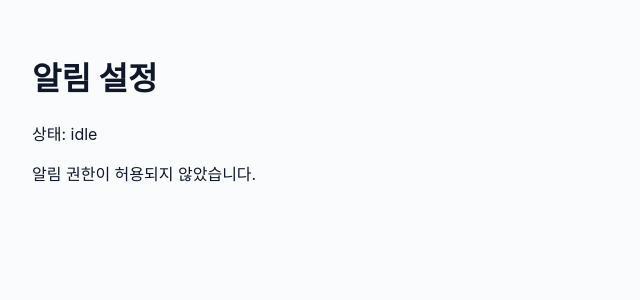
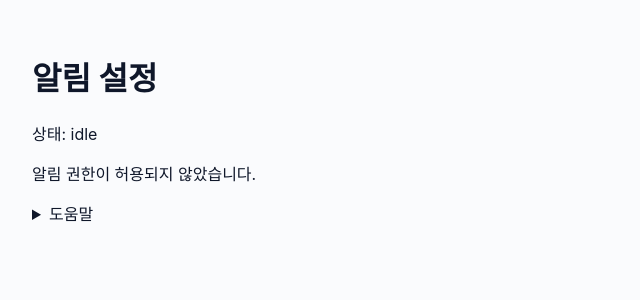
Before and after one commit to 6054ksh/unicorn-web, a Next.js app: page /notifications/enable in a window 1280 px wide. Shown: the top 300 px of the page, without its empty margins (0-640 px from the left). Built offline with nearby package versions, Linux system fonts and the light colour scheme; no server answers.

Commit message:
fix(auth): kakao callback, admin runtime, authedFetch 안정화

```diff
--- a/src/app/notifications/enable/page.tsx
+++ b/src/app/notifications/enable/page.tsx
@@ -1,34 +1,33 @@
 'use client';
 
-import { useEffect, useMemo, useState } from 'react';
-import { requestAndGetFcmToken, listenForeground } from '@/lib/firebaseMessaging';
+export const runtime = 'nodejs';
+export const dynamic = 'force-dynamic';
+export const revalidate = 0;
+
+import React, { useEffect, useState } from 'react';
 import { authedFetch } from '@/lib/authedFetch';
 
-function detectEnv() {
-  const ua = (typeof navigator !== 'undefined' ? navigator.userAgent : '').toLowerCase();
-  const isIOS = /iphone|ipad|ipod/.test(ua);
-  const isSafari = /^((?!chrome|android).)*safari/i.test(navigator.userAgent || '');
-  const isStandalone = (globalThis as any)?.navigator?.standalone === true || matchMedia?.('(display-mode: standalone)')?.matches;
-  const hasNotification = typeof window !== 'undefined' && 'Notification' in window;
-  const hasSW = typeof navigator !== 'undefined' && 'serviceWorker' in navigator;
-  const hasPush = typeof window !== 'undefined' && 'PushManager' in window;
-  return { isIOS, isSafari, isStandalone, hasNotification, hasSW, hasPush };
-}
+// 이 페이지는 브라우저 전용 API(Notification, matchMedia 등)를 쓰므로
+// 어떤 브라우저 전용 코드도 "모듈 최상단"에서 실행되면 안 됩니다.
 
 export default function EnableNotificationsPage() {
   const [status, setStatus] = useState<'idle' | 'granted' | 'denied' | 'error'>('idle');
   const [token, setToken] = useState<string | null>(null);
   const [msg, setMsg] = useState('');
-  const env = useMemo(() => detectEnv(), []);
 
   useEffect(() => {
     let mounted = true;
 
     async function run() {
-      if (!env.hasNotification || !env.hasSW || !env.hasPush) {
-        setMsg('이 브라우저는 웹 푸시를 완전히 지원하지 않습니다.');
+      // 🔒 SSR/빌드 시 안전 가드
+      if (typeof window === 'undefined') return;
+
+      // 권한 요청
+      if (!('Notification' in window)) {
+        setMsg('이 브라우저는 푸시 알림(웹 푸시)을 지원하지 않습니다.');
         return;
       }
+
       const perm = await Notification.requestPermission();
       if (!mounted) return;
 
@@ -39,15 +38,21 @@ export default function EnableNotificationsPage() {
       }
       setStatus('granted');
 
+      // ⬇️ 브라우저 전용 FCM 유틸은 동적 import로 클라이언트에서만 로드
+      const { requestAndGetFcmToken, listenForeground } = await import('@/lib/firebaseMessaging');
+
+      // FCM 토큰 발급
       const t = await requestAndGetFcmToken();
       if (!mounted) return;
       setToken(t);
+
       if (!t) {
         setStatus('error');
         setMsg('FCM 토큰 발급 실패');
         return;
       }
 
+      // 서버에 토큰 등록
       try {
         const res = await authedFetch('/api/me/register-fcm-token', {
           method: 'POST',
@@ -59,11 +64,12 @@ export default function EnableNotificationsPage() {
         } else {
           setMsg('알림 설정 완료');
         }
-      } catch {
+      } catch (e) {
         setStatus('error');
-        setMsg('토큰 등록 에러');
+        setMsg('토큰 등록 중 오류가 발생했습니다.');
       }
 
+      // 포그라운드 수신 로그(선택)
       listenForeground((payload) => {
         console.log('🔔 onMessage:', payload);
       });
@@ -71,34 +77,23 @@ export default function EnableNotificationsPage() {
 
     run();
     return () => { mounted = false; };
-  }, [env.hasNotification, env.hasSW, env.hasPush]);
+  }, []);
 
   return (
-    <main style={{ padding: 24, maxWidth: 720 }}>
+    <main style={{ padding: 24 }}>
       <h1>알림 설정</h1>
       <p>상태: {status}</p>
       {token ? <p style={{ wordBreak: 'break-all' }}>토큰: {token}</p> : null}
       <p>{msg}</p>
 
-      {/* 환경별 가이드 */}
-      {(!env.hasNotification || !env.hasSW || !env.hasPush) && (
-        <div style={{ marginTop: 16, padding: 12, border: '1px solid #fde68a', background: '#fffbeb', borderRadius: 10 }}>
-          <b>사용자 가이드</b>
-          <ul style={{ margin: '8px 0 0 16px' }}>
-            {env.isIOS && env.isSafari ? (
-              <>
-                <li>iPhone/iPad Safari에서는 <b>홈 화면에 추가</b>한 후 앱(웹앱)에서 알림을 허용해야 합니다.</li>
-                <li>공유 버튼 → <b>홈 화면에 추가</b> → 홈 화면의 아이콘으로 실행 → 알림 허용</li>
-              </>
-            ) : (
-              <>
-                <li>이 브라우저는 웹 푸시 기능(서비스 워커/Push API)을 완전히 지원하지 않습니다.</li>
-                <li>Chrome/Edge/Firefox(데스크톱/안드로이드)나 PWA 설치 환경에서 다시 시도해 주세요.</li>
-              </>
-            )}
-          </ul>
-        </div>
-      )}
+      <details style={{ marginTop: 12 }}>
+        <summary>도움말</summary>
+        <ul style={{ marginTop: 8 }}>
+          <li>iOS Safari는 iOS 16.4 이상에서만 웹 푸시를 지원하며, <b>홈 화면에 추가(PWA)</b>해야 푸시를 받을 수 있습니다.</li>
+          <li>브라우저의 알림 권한이 “차단”이면, 브라우저 설정에서 사이트 알림 권한을 “허용”으로 바꿔주세요.</li>
+          <li>로그인 상태가 바뀌면 알림 토큰을 다시 등록해 주세요.</li>
+        </ul>
+      </details>
     </main>
   );
 }
```
